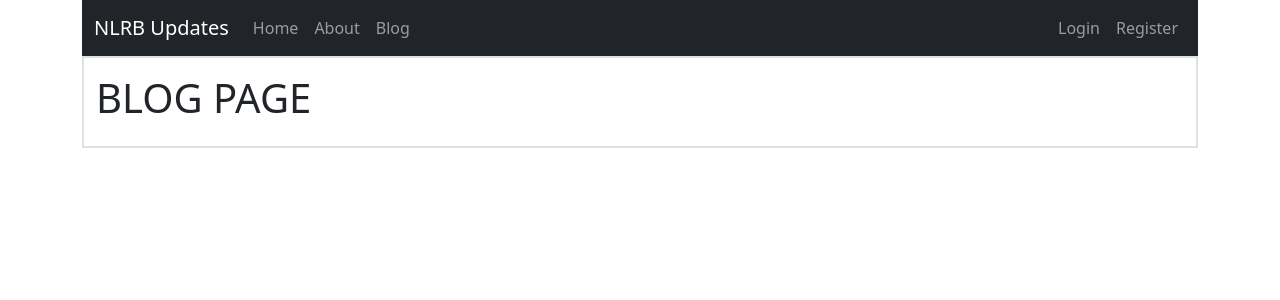
After one commit to dlyons33/NLRB-search, a Django app: page /blog/ in a window 1280 px wide. The commit adds this page. Shown: the top 300 px of the page. Run offline with Django 3.2, Linux system fonts and the light colour scheme.

Commit message:
prior to themes

```diff
--- a/nlrb/nlrb/settings.py
+++ b/nlrb/nlrb/settings.py
@@ -125,3 +125,6 @@ USE_TZ = True
 # https://docs.djangoproject.com/en/3.1/howto/static-files/
 
 STATIC_URL = '/static/'
+STATICFILES_DIRS = [
+    os.path.join(BASE_DIR,'assets'),
+]
--- a/nlrb/nlrb/urls.py
+++ b/nlrb/nlrb/urls.py
@@ -15,11 +15,12 @@ Including another URLconf
 """
 from django.contrib import admin
 from django.urls import path,include
-from users.views import home_view,about_view
+from users.views import home_view,about_view,blog_view
 
 urlpatterns = [
     path('',home_view,name='home-page'),
     path('about/',about_view,name='about-page'),
     path('admin/', admin.site.urls),
+    path('blog/',blog_view,name='blog-page'),
     path('user/',include('users.urls')),
 ]
--- a/nlrb/templates/base.html
+++ b/nlrb/templates/base.html
@@ -9,11 +9,12 @@
     <link href="https://cdn.jsdelivr.net/npm/bootstrap@5.0.0-beta1/dist/css/bootstrap.min.css" rel="stylesheet" integrity="sha384-giJF6kkoqNQ00vy+HMDP7azOuL0xtbfIcaT9wjKHr8RbDVddVHyTfAAsrekwKmP1" crossorigin="anonymous">
 
     <title>NLRB Updates</title>
+
   </head>
   <body>
     <div class='container'>
         {% include "components/navbar.html" %}
-      <div class='container py-3 border border-1'>
+        <div class='container border border-2 py-3'>
           {% if messages %}
             {% for message in messages %}
               <div class='alert alert-{{ message.tags }}'>
@@ -21,7 +22,7 @@
               </div>
             {% endfor %}
           {% endif %}
-
+          <!-- Main Content -->
           {% block content %}
           {% endblock content %}
         </div>
--- a/nlrb/templates/components/navbar.html
+++ b/nlrb/templates/components/navbar.html
@@ -5,6 +5,7 @@
             <div class="navbar-nav mb-2 mb-lg-0 ml-right">
                 <a class="nav-item nav-link" href="{%url 'home-page' %}">Home</a>
                 <a class="nav-item nav-link" href="{%url 'about-page' %}">About</a>
+                <a class="nav-item nav-link" href="{%url 'blog-page' %}">Blog</a>
             </div>
             <div class="navbar-nav mb-2 mb-lg-0 ml-auto">
                 {% if user.is_authenticated %}
--- /dev/null
+++ b/nlrb/templates/pages/blog.html
@@ -0,0 +1,4 @@
+{% extends "base.html" %}
+{% block content %}
+<h1>BLOG PAGE</h1>
+{% endblock content %}
--- a/nlrb/templates/pages/home.html
+++ b/nlrb/templates/pages/home.html
@@ -1,9 +1,10 @@
 {% extends "base.html" %}
+
 {% block content %}
 <div class="container col-10 my-5 mx-auto">
     <h1 class="my-3">Welcome!</h1>
     <p class="my-3">This page is not affiliated with the National Labor Relations Board.</p>
-    <p class="my-3"><a href="#">Login</a> to search NLRB decisions, save interesting decisions, and view your search history.</p>
+    <p class="my-3"><a href="{% url 'user-login' %}">Login</a> to search NLRB decisions, save interesting decisions, and view your search history.</p>
 </div>
 {% include "test.html"|safe %}
 <!-- {{ summary|safe }} -->
--- a/nlrb/users/views.py
+++ b/nlrb/users/views.py
@@ -66,3 +66,6 @@ def home_view(request):
 
 def about_view(request):
     return render(request,"pages/about.html",context={},status=200)
+
+def blog_view(request):
+    return render(request,"pages/blog.html",context={},status=200)
```
Also changed, not shown: nlrb/templates/snippets.html (added, +22 -0 lines), nlrb/assets/background-law.jpg (added), nlrb/assets/nyc.jpg (added), nlrb/assets/nyc2.jpg (added). Lines whose indentation alone changed are shown as unchanged.
